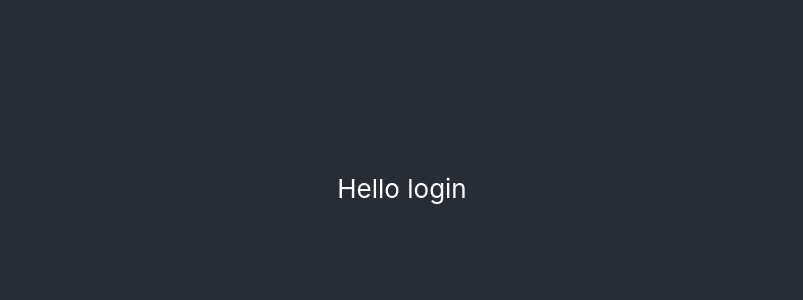
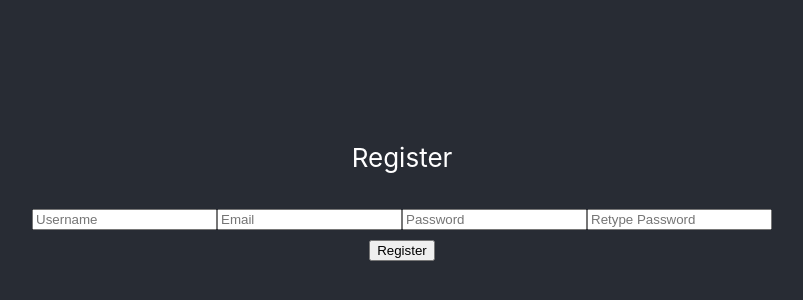
Before and after one commit to bhagyashreemeher/foodapp, a React (Create React App) app: page / in a window 1280 px wide. Shown: the part 212-512 px from the top of the page, without its empty margins (238-1041 px from the left). Built offline with nearby package versions, Linux system fonts and the light colour scheme.

Commit message:
Added forms in Register page

```diff
--- a/src/views/user/register.js
+++ b/src/views/user/register.js
@@ -1,20 +1,60 @@
-import React, { Component } from 'react'
+import React, { Component } from "react";
+import { Button, Form } from "react-bootstrap";
 
-export default class register extends Component {
+export default class Register extends Component {
   constructor(props) {
-        super(props)
+    super(props);
 
     this.state = {
       email: "ritesh@gmail.com",
       password: "ritesh",
-            name: "ritesh meher"
-        }
+      name: "ritesh meher",
+    };
   }
 
   render() {
     return (
-            <div>
-                Hello login
+      <div className="container">
+        <p className="sign" align="center">
+          Register
+        </p>
+        <Form className="login">
+          <Form.Control
+            className="un"
+            type="text"
+            align="center"
+            placeholder="Username"
+          />
+          <Form.Control
+            className="un"
+            type="email"
+            align="center"
+            placeholder="Email"
+          />
+          <Form.Control
+            className="pass"
+            type="password"
+            align="center"
+            placeholder="Password"
+          />
+          <Form.Control
+            className="pass"
+            type="password"
+            align="center"
+            placeholder="Retype Password"
+          />
+          <div className="row justify-content-center">
+            <Button
+              type="submit"
+              className="submit col-md-6"
+              onClick={() => this.props.history.push("/signup")}
+              align="center"
+            >
+              Register
+            </Button>
+          </div>
+          {/* <p class="forgot" align="center"><a href="#">Forgot Password?</p> */}
+        </Form>
       </div>
     )
   }
```
Lines whose indentation alone changed are shown as unchanged.
